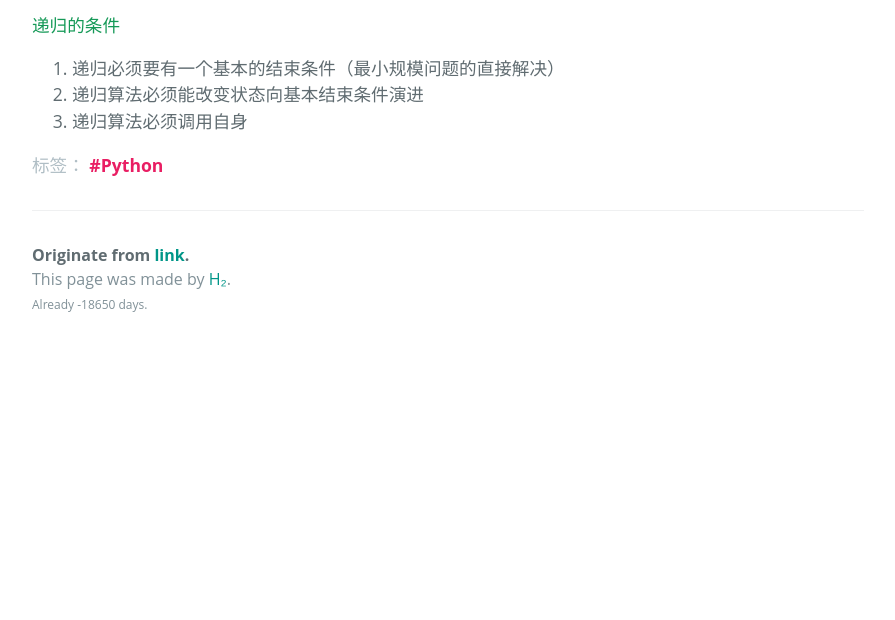
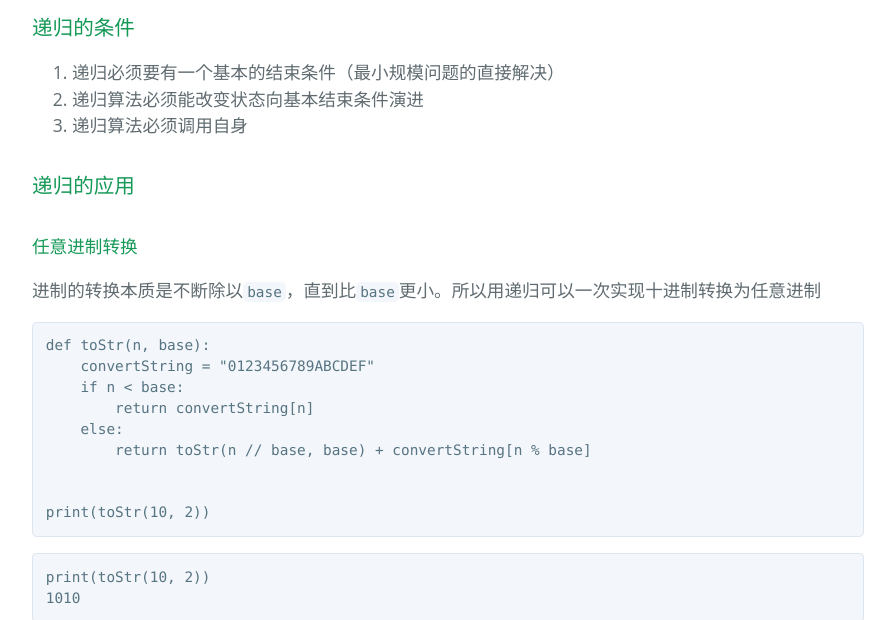
Before and after one commit to limbo1996/limbo1996.github.io, a Jekyll site: the page built from _posts/2021-04-07-递归.md, in a window 1280 px wide and 1400 px high, scrolled down 1171 px. Shown: the part 267-887 px from the top of the window, without its empty margins (192-1087 px from the left). Built offline with Jekyll 4.4.1, drawn with Linux system fonts in a browser that asks for light colours; some web fonts are replaced; before the commit the page ends 1801 px from its top, so only the background shows below that; some of the changed text lies outside the part shown; grey boxes are pictures that could not be loaded.

Commit message:
递归实现十进制转换为任意进制

````diff
--- a/_posts/2021-04-07-递归.md
+++ b/_posts/2021-04-07-递归.md
@@ -38,7 +38,30 @@ def listsumRecursion(numlist):
 
 ![](https://gitee.com/limbo1996/picgo/raw/master/png/20210407220243.png)
 
-#### 递归的条件
+### 递归的条件
 1. 递归必须要有一个基本的结束条件（最小规模问题的直接解决）
 2. 递归算法必须能改变状态向基本结束条件演进
 3. 递归算法必须调用自身
+
+### 递归的应用
+#### 任意进制转换
+进制的转换本质是不断除以`base`，直到比`base`更小。所以用递归可以一次实现十进制转换为任意进制
+```{python}
+def toStr(n, base):
+    convertString = "0123456789ABCDEF"
+    if n < base:
+        return convertString[n]
+    else:
+        return toStr(n // base, base) + convertString[n % base]
+
+
+print(toStr(10, 2))
+```
+```
+print(toStr(10, 2))
+1010
+```
+
+这个递归的原理如下图
+![](https://gitee.com/limbo1996/picgo/raw/master/png/未命名文件(3).png)
+#### 递归可视化
````
Also changed, not shown: other parts of _posts/2021-04-07-递归.md (+2 -2 lines).
